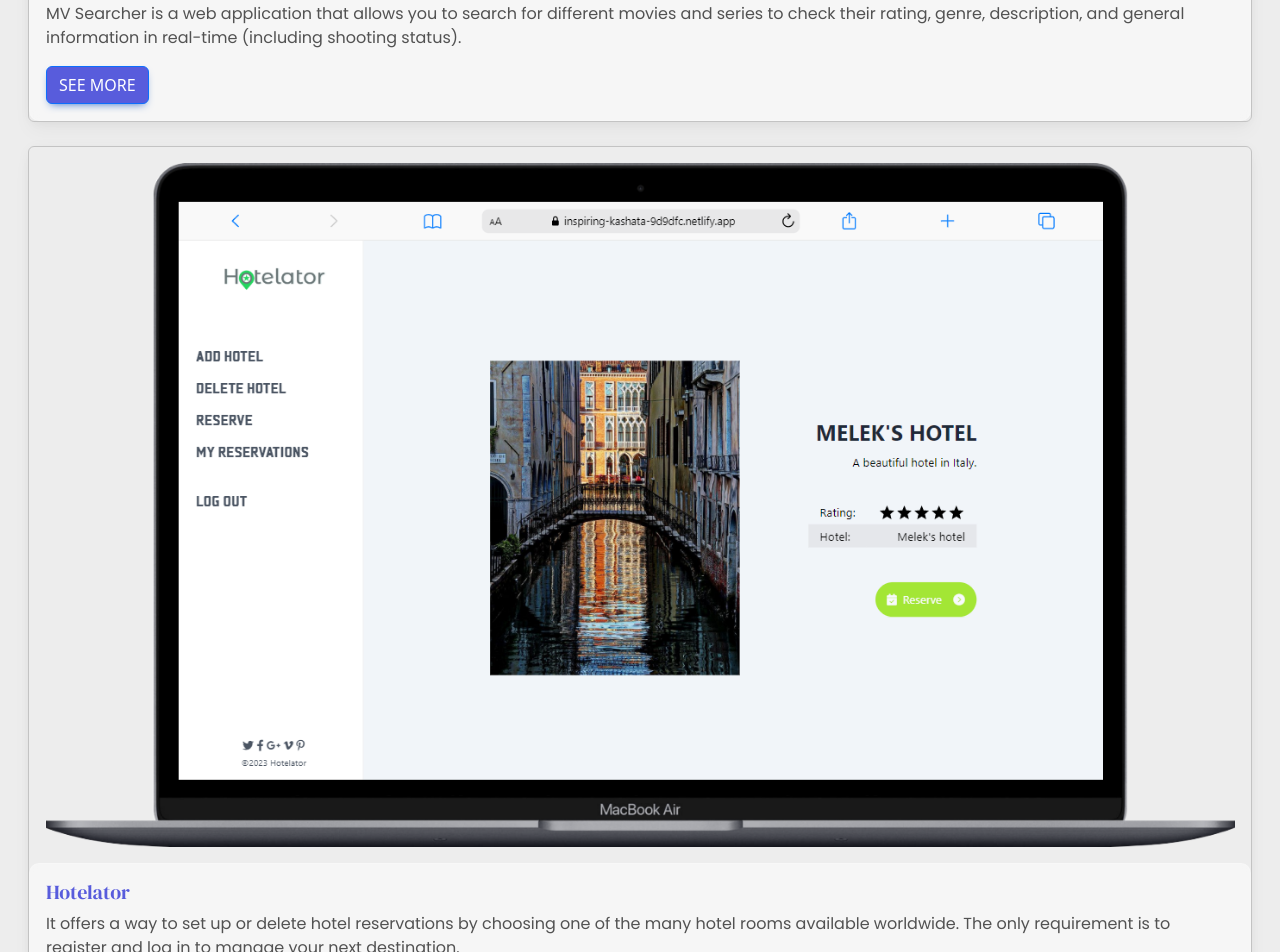
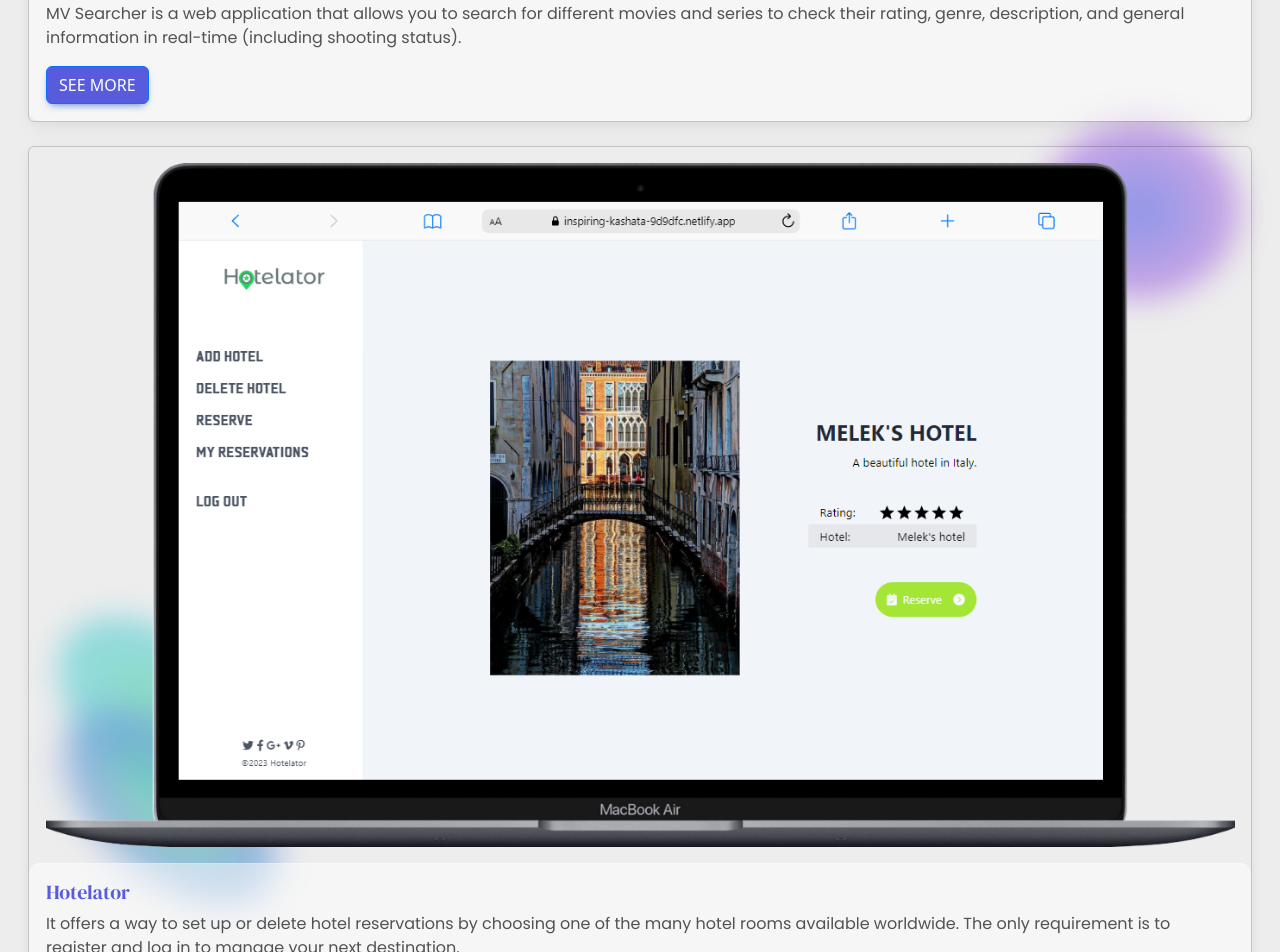
Before and after one commit to angeluray/au-portfolio-plus, a React (Create React App) app: page / in a window 1280 px wide. Shown: the part 2560-3512 px from the top of the page. Built offline with nearby package versions, Linux system fonts and the light colour scheme.

Commit message:
Final touches mobile version

```diff
--- a/src/App.css
+++ b/src/App.css
@@ -106,13 +106,68 @@
 }
 
 .circle-8 {
+  min-width: 200px;
+  height: 180px;
+  filter: blur(15px);
+  background: radial-gradient(#6471e6, #e591de);
+  transform: rotate(40deg);
+  top: 335%;
+  right: 40px;
+  z-index: -100;
+}
+
+.circle-9 {
   min-width: 250px;
-  height: 250px;
+  height: 150px;
   filter: blur(15px);
   background: radial-gradient(#5dd4a8, #78d2f5);
   transform: rotate(40deg);
-  top: 540%;
-  right: 40px;
+  top: 400%;
+  left: 40px;
+  z-index: -100;
+}
+
+.circle-10 {
+  min-width: 250px;
+  height: 140px;
+  filter: blur(17px);
+  background: radial-gradient(#5dd4a8, #787af5);
+  transform: rotate(40deg);
+  top: 412%;
+  left: 45px;
+  z-index: -100;
+}
+
+.circle-11 {
+  min-width: 250px;
+  height: 80px;
+  filter: blur(18px);
+  background: radial-gradient(#5dd4a8, #78d2f5);
+  transform: rotate(-40deg);
+  top: 500%;
+  right: 80px;
+  z-index: -100;
+}
+
+.circle-12 {
+  min-width: 250px;
+  height: 140px;
+  filter: blur(30px);
+  background: radial-gradient(#6471e6, #e591de, #78d2f5);
+  transform: rotate(40deg);
+  top: 580%;
+  left: 45px;
+  z-index: -100;
+}
+
+.circle-13 {
+  min-width: 250px;
+  height: 140px;
+  filter: blur(30px);
+  background: radial-gradient(#78d2f5, #5dd4a8, #ffff);
+  transform: rotate(40deg);
+  top: 583%;
+  left: 95px;
   z-index: -100;
 }
 
@@ -168,6 +223,10 @@
 .card-toolbox {
 backdrop-filter: blur( 9px ) !important;
 -webkit-backdrop-filter: blur( 9px ) !important;
+}
+
+.ctb-1 {
+  background: rgba(255, 255, 255, 0.497);
 }
 
 .tb-t {
@@ -228,11 +287,17 @@ backdrop-filter: blur( 9px ) !important;
 .footer-name {
   font-family: 'DM Serif Display', serif;
   font-size: 25px;
+  color: rgb(48, 48, 48);
 }
 
 .footer-form {
   font-family: 'DM Serif Display', serif;
   font-size: 25px;
+  color: rgb(48, 48, 48);
+}
+
+.footer-description {
+  color: rgba(48, 48, 48, 0.83);
 }
 
 .title-pj,
@@ -305,6 +370,17 @@ border: 1px solid rgba( 255, 255, 255, 0.18 );
   font-size: 14px !important;
 }
 
+.ripple.ripple-surface.btn.btn-primary.btn-block.mb-4 {
+  background-color: #585cdc !important;
+  border-color: #0fc853;
+  transition: all 0.3s ease;
+}
+
+.ripple.ripple-surface.btn.btn-primary.btn-block.mb-4:hover {
+  background-color: #0fc853 !important;
+  border-color: #585cdc;
+}
+
 @media only screen and (max-width: 768px) {
 
   #card-img-1 {
@@ -336,4 +412,8 @@ border: 1px solid rgba( 255, 255, 255, 0.18 );
   .wraper-modal {
     width: 80%;
   }
+
+  .footer-description {
+    width: 94%;
+  }
 }
--- a/src/components/App.js
+++ b/src/components/App.js
@@ -58,7 +58,6 @@ function App() {
         <Toolbox />
         <AboutHome />
         <Projects />
-        {/* <FormMessage /> */}
       </MDBContainer>
       <Footer />
     </>
--- a/src/components/Footer.js
+++ b/src/components/Footer.js
@@ -36,8 +36,13 @@ const Footer = () => {
 
   return (
     <>
-      <div className="circle-8 rounded-circle position-absolute opacity-70" />
-      <MDBFooter bgColor="transparent" className="text-center text-lg-start text-muted card-toolbox shadow-1">
+      <div className="circle-8 rounded-circle position-absolute opacity-70 scale-up-center" />
+      <div className="circle-9 rounded-circle position-absolute opacity-70" />
+      <div className="circle-10 rounded-circle position-absolute opacity-70" />
+      <div className="circle-11 rounded-circle position-absolute opacity-70" />
+      <div className="circle-12 rounded-circle position-absolute opacity-70" />
+      <div className="circle-13 rounded-circle position-absolute opacity-70" />
+      <MDBFooter bgColor="transparent" className="text-center text-lg-start text-muted card-toolbox ctb-1 shadow-1">
         <section className="d-flex justify-content-center justify-content-lg-between p-4 border-bottom">
           <div className="me-5 d-none d-lg-block">
             <span>Get connected with me on social networks:</span>
@@ -59,24 +64,25 @@ const Footer = () => {
         <section className="">
           <MDBContainer className="text-center text-md-start mt-5">
             <MDBRow className="mt-3">
-              <MDBCol md="3" lg="4" xl="3" className="mx-auto mb-4">
+              <MDBCol md="3" lg="4" xl="3" className="mx-auto mb-4 d-flex flex-column justify-content-center align-items-center">
 
                 <h6 className="mb-4 footer-name text-uppercase">
                   Angel Uray
                   {' '}
-                  <MDBIcon color="secondary" icon="gem" />
+                  <MDBIcon fas icon="globe" />
                   {' '}
                   Web services
                 </h6>
 
                 <p className="footer-description">
-                  Here you can use rows and columns to organize your footer content.
-                  Lorem ipsum dolor sit
-                  amet, consectetur adipisicing elit.
+                  If you have an application you are interested in developing,
+                  a feature that you need built or a project that needs coding.
+                  I&apos;d love to help with it. I constantly develop my skills in
+                  order to give you the best piece of work.
                 </p>
               </MDBCol>
 
-              <MDBCol md="4" lg="3" xl="3" className="mx-auto mb-md-0 mb-4">
+              <MDBCol md="4" lg="3" xl="3" className="mx-auto mb-md-0 mb-4 p-3">
                 <h6 className="text-uppercase fw-bold mb-4 footer-form">Contact me</h6>
                 <form className="contact-input" onSubmit={onSubmit}>
                   <MDBInput
@@ -130,8 +136,8 @@ const Footer = () => {
 
         <div className="text-center p-4 footer-bottom-text" style={{ backgroundColor: 'rgba(0, 0, 0, 0.05)' }}>
           © 2023 Copyright:
-          <a className="text-reset fw-bold" href="https://mdbootstrap.com/">
-            angeluray.dev
+          <a className="text-reset fw-bold" href="https://github.com/angeluray">
+            angelu.dev
           </a>
         </div>
       </MDBFooter>
--- a/src/components/Toolbox.js
+++ b/src/components/Toolbox.js
@@ -24,7 +24,7 @@ const Toolbox = () => {
 
       <div className="circle-4 rounded-circle position-absolute opacity-70" />
       <div className="circle-5 rounded-circle position-absolute opacity-70" />
-      <div className="circle-6 rounded-circle position-absolute opacity-70" />
+      <div className="circle-6 rounded-circle position-absolute opacity-70 scale-up-center" />
 
       <MDBCard shadow="0" border="secondary" background="transparent" className="mb-3 card-toolbox" data-aos="fade-up">
         <MDBCardBody className="text-dark">
--- a/src/index.css
+++ b/src/index.css
@@ -8,6 +8,13 @@ body {
   /* background-color: #282c34 !important; */
   background-color: #ededed !important;
   overflow-x: hidden;
+  -ms-overflow-style: none; /* for Internet Explorer, Edge */
+  scrollbar-width: none; /* for Firefox */
+  overflow-y: scroll;
+}
+
+body::-webkit-scrollbar {
+  display: none;
 }
 
 code {
```
